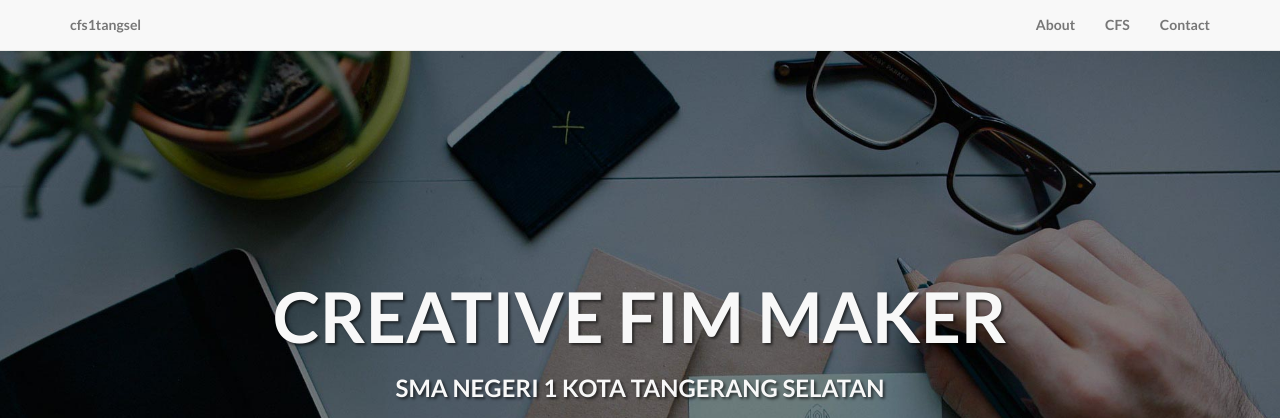
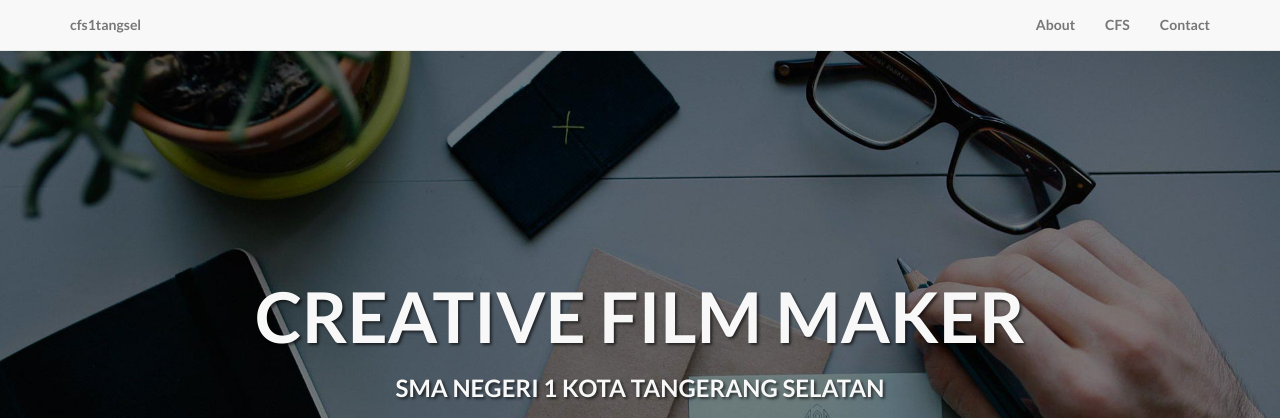
Before and after one commit to cfs1tangsel/cfs1tangsel.github.io, a plain HTML site: page index.html in a window 1280 px wide. Shown: the top 418 px of the page. Drawn offline with Linux system fonts and the light colour scheme.

Commit message:
Update index.html

```diff
--- a/index.html
+++ b/index.html
@@ -73,7 +73,7 @@
             <div class="row">
                 <div class="col-lg-12">
                     <div class="intro-message">
-                        <h1>CREATIVE FIM MAKER</h1>
+                        <h1>CREATIVE FILM MAKER</h1>
                         <h3>SMA NEGERI 1 KOTA TANGERANG SELATAN</h3>
                         <hr class="intro-divider">
                         <ul class="list-inline intro-social-buttons">
```
